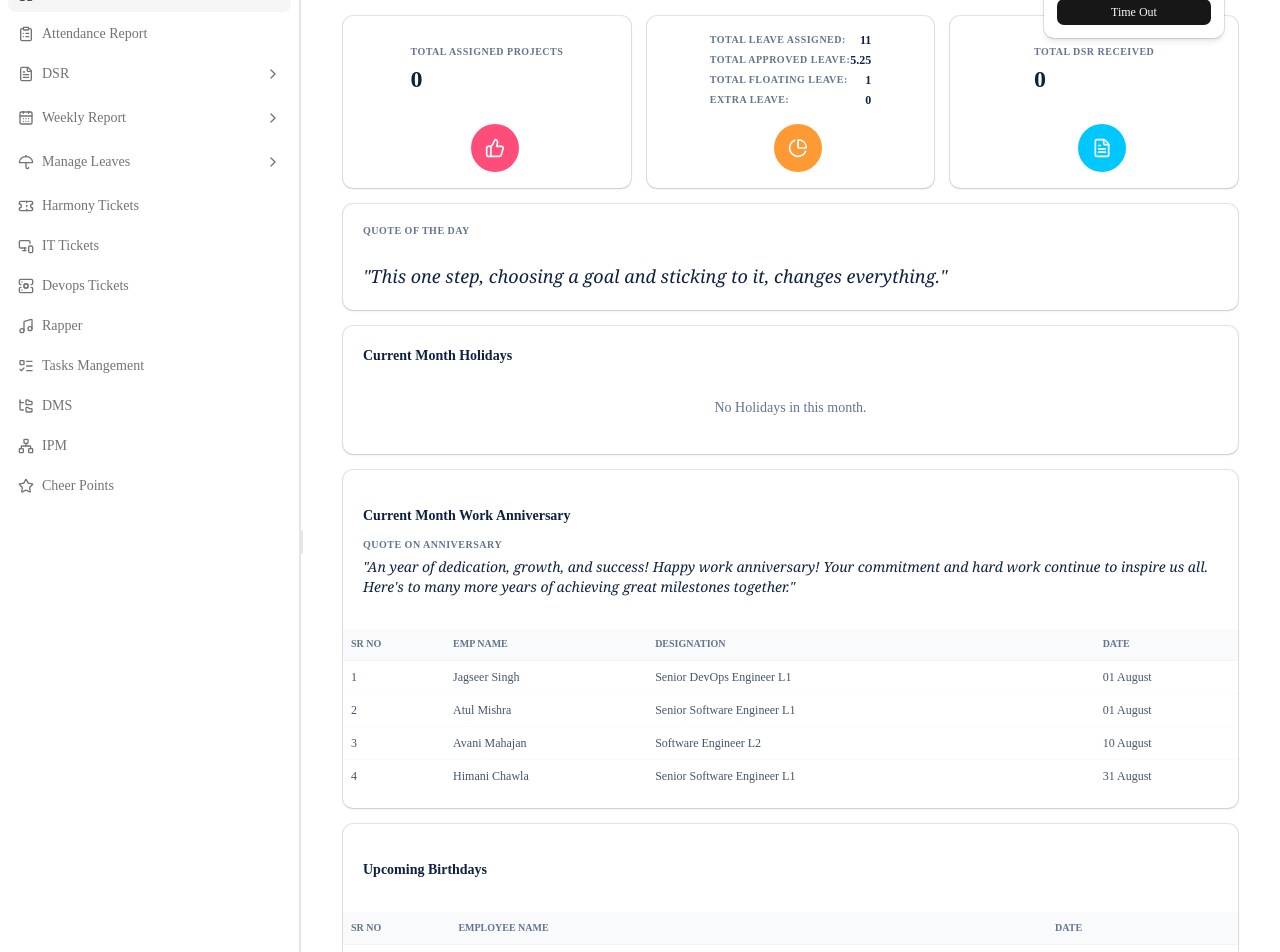
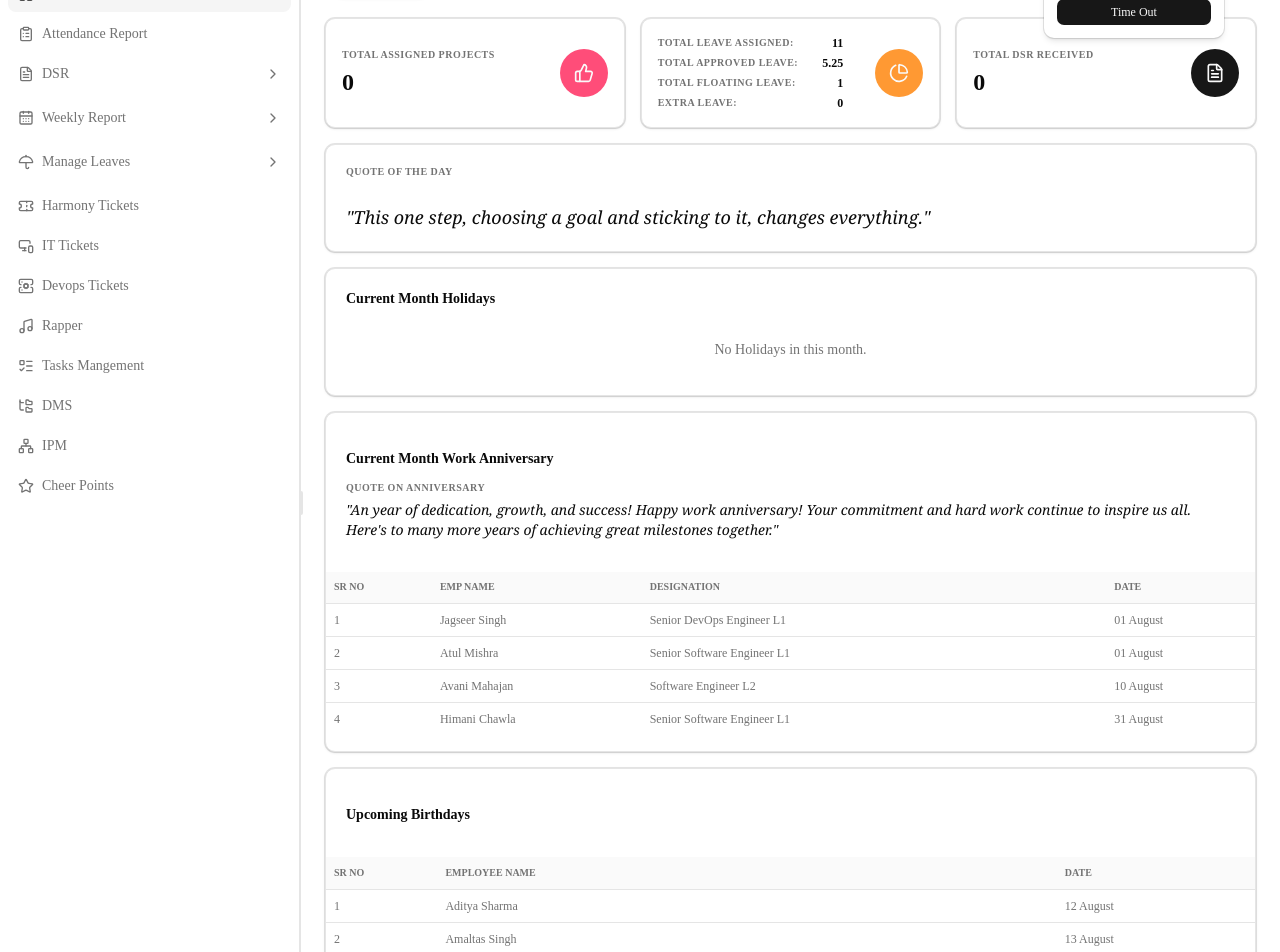
Before and after one commit to Kashina69/dsr_portal, a Next.js app: page /admin/dashboard in a window 1280 px wide. Shown: the part 120-1072 px from the top of the page. Built offline with nearby package versions, Linux system fonts and the light colour scheme.

Commit message:
feat(dashboard): implement dashboard widgets and page layout

```diff
--- a/src/app/admin/dashboard/page.tsx
+++ b/src/app/admin/dashboard/page.tsx
@@ -4,17 +4,14 @@ import { AnniversaryCard } from "@/components/dashboard/anniversary-card";
 import { BirthdayCard } from "@/components/dashboard/birthday-card";
 import { QuoteCard } from "@/components/dashboard/quote-card";
 import { StatCard } from "@/components/dashboard/stat-card";
-import { Header } from "@/components/layout/header";
 import { Card } from "@/components/ui/card";
 
 export default function DashboardPage() {
     return (
         <>
-            <Header />
-
-            <div className="flex-1 px-[18px] pb-6 max-w-7xl w-full mx-auto z-10 relative">
+            <div className="flex-1 max-w-7xl w-full mx-auto z-10 relative">
                 {/* Breadcrumbs */}
-                <div className="bg-white rounded-full px-3 py-1.5 inline-flex items-center gap-1.5 shadow-sm mb-5">
+                <div className="bg-card border rounded-full px-3 py-1.5 inline-flex items-center gap-1.5 shadow-sm mb-5">
                     <Home className="h-3.5 w-3.5 text-slate-400" />
                     <span className="text-slate-300 mx-0.5">/</span>
                     <span className="text-xs font-medium text-slate-500">Dashboard</span>
@@ -35,28 +32,28 @@ export default function DashboardPage() {
                         customContent={
                             <div className="space-y-1">
                                 <div className="flex items-center justify-between">
-                                    <span className="text-[10px] font-bold text-slate-500 uppercase tracking-wider">
+                                    <span className="text-[10px] font-bold text-muted-foreground uppercase tracking-wider">
                                         TOTAL LEAVE ASSIGNED:
                                     </span>
-                                    <span className="text-xs font-bold text-[#0f2142]">11</span>
+                                    <span className="text-xs font-bold text-foreground">11</span>
                                 </div>
                                 <div className="flex items-center justify-between">
-                                    <span className="text-[10px] font-bold text-slate-500 uppercase tracking-wider">
+                                    <span className="text-[10px] font-bold text-muted-foreground uppercase tracking-wider">
                                         TOTAL APPROVED LEAVE:
                                     </span>
-                                    <span className="text-xs font-bold text-[#0f2142]">5.25</span>
+                                    <span className="text-xs font-bold text-foreground">5.25</span>
                                 </div>
                                 <div className="flex items-center justify-between">
-                                    <span className="text-[10px] font-bold text-slate-500 uppercase tracking-wider">
+                                    <span className="text-[10px] font-bold text-muted-foreground uppercase tracking-wider">
                                         TOTAL FLOATING LEAVE:
                                     </span>
-                                    <span className="text-xs font-bold text-[#0f2142]">1</span>
+                                    <span className="text-xs font-bold text-foreground">1</span>
                                 </div>
                                 <div className="flex items-center justify-between">
-                                    <span className="text-[10px] font-bold text-slate-500 uppercase tracking-wider">
+                                    <span className="text-[10px] font-bold text-muted-foreground uppercase tracking-wider">
                                         EXTRA LEAVE:
                                     </span>
-                                    <span className="text-xs font-bold text-[#0f2142]">0</span>
+                                    <span className="text-xs font-bold text-foreground">0</span>
                                 </div>
                             </div>
                         }
@@ -66,7 +63,7 @@ export default function DashboardPage() {
                         title="TOTAL DSR RECEIVED"
                         value="0"
                         icon={<FileText className="h-5 w-5" />}
-                        iconBgColor="bg-[#00c8ff]"
+                        iconBgColor="bg-primary"
                     />
                 </div>
 
@@ -74,10 +71,10 @@ export default function DashboardPage() {
                 <QuoteCard />
 
                 {/* Holidays Card */}
-                <Card className="bg-white rounded-lg p-5 shadow-sm border-0 mt-4 h-32 flex flex-col">
-                    <h3 className="font-bold text-[#0f2142] text-sm">Current Month Holidays</h3>
+                <Card className="bg-card rounded-lg p-5 shadow-sm border mt-4 h-32 flex flex-col">
+                    <h3 className="font-bold text-foreground text-sm">Current Month Holidays</h3>
                     <div className="flex-1 flex items-center justify-center">
-                        <p className="text-slate-500 text-sm">No Holidays in this month.</p>
+                        <p className="text-muted-foreground text-sm">No Holidays in this month.</p>
                     </div>
                 </Card>
 
--- a/src/components/dashboard/anniversary-card.tsx
+++ b/src/components/dashboard/anniversary-card.tsx
@@ -17,16 +17,16 @@ const anniversaries = [
 
 export function AnniversaryCard() {
     return (
-        <Card className="bg-white rounded-lg shadow-sm border-0 mt-4 overflow-hidden">
+        <Card className="bg-card rounded-lg shadow-sm border mt-4 overflow-hidden">
             <div className="p-5 pb-4">
-                <h3 className="font-bold text-[#0f2142] text-sm mb-3">
+                <h3 className="font-bold text-foreground text-sm mb-3">
                     Current Month Work Anniversary
                 </h3>
 
-                <h4 className="text-[10px] font-bold text-slate-500 uppercase tracking-wider mb-1">
+                <h4 className="text-[10px] font-bold text-muted-foreground uppercase tracking-wider mb-1">
                     QUOTE ON ANNIVERSARY
                 </h4>
-                <p className="text-[#0f2142] italic font-serif text-sm">
+                <p className="text-foreground italic font-serif text-sm">
                     &quot;An year of dedication, growth, and success! Happy work anniversary! Your
                     commitment and hard work continue to inspire us all. Here&apos;s to many more
                     years of achieving great milestones together.&quot;
@@ -35,38 +35,35 @@ export function AnniversaryCard() {
 
             <div className="w-full overflow-x-auto">
                 <Table>
-                    <TableHeader className="bg-slate-100/50">
-                        <TableRow className="border-b-slate-100 hover:bg-transparent">
-                            <TableHead className="text-[10px] font-bold text-slate-500 uppercase h-8 py-1">
+                    <TableHeader className="bg-muted/50">
+                        <TableRow className="border-b hover:bg-transparent">
+                            <TableHead className="text-[10px] font-bold text-muted-foreground uppercase h-8 py-1">
                                 SR NO
                             </TableHead>
-                            <TableHead className="text-[10px] font-bold text-slate-500 uppercase h-8 py-1">
+                            <TableHead className="text-[10px] font-bold text-muted-foreground uppercase h-8 py-1">
                                 EMP NAME
                             </TableHead>
-                            <TableHead className="text-[10px] font-bold text-slate-500 uppercase h-8 py-1 w-1/2">
+                            <TableHead className="text-[10px] font-bold text-muted-foreground uppercase h-8 py-1 w-1/2">
                                 DESIGNATION
                             </TableHead>
-                            <TableHead className="text-[10px] font-bold text-slate-500 uppercase h-8 py-1">
+                            <TableHead className="text-[10px] font-bold text-muted-foreground uppercase h-8 py-1">
                                 DATE
                             </TableHead>
                         </TableRow>
                     </TableHeader>
                     <TableBody>
                         {anniversaries.map((anniversary) => (
-                            <TableRow
-                                key={anniversary.sr}
-                                className="border-b-slate-50 hover:bg-slate-50/50"
-                            >
-                                <TableCell className="text-xs text-slate-600 py-2">
+                            <TableRow key={anniversary.sr} className="border-b hover:bg-muted/50">
+                                <TableCell className="text-xs text-muted-foreground py-2">
                                     {anniversary.sr}
                                 </TableCell>
-                                <TableCell className="text-xs text-slate-600 py-2 whitespace-nowrap">
+                                <TableCell className="text-xs text-muted-foreground py-2 whitespace-nowrap">
                                     {anniversary.name}
                                 </TableCell>
-                                <TableCell className="text-xs text-slate-600 py-2">
+                                <TableCell className="text-xs text-muted-foreground py-2">
                                     {anniversary.designation}
                                 </TableCell>
-                                <TableCell className="text-xs text-slate-600 py-2 whitespace-nowrap">
+                                <TableCell className="text-xs text-muted-foreground py-2 whitespace-nowrap">
                                     {anniversary.date}
                                 </TableCell>
                             </TableRow>
--- a/src/components/dashboard/birthday-card.tsx
+++ b/src/components/dashboard/birthday-card.tsx
@@ -18,39 +18,36 @@ const birthdays = [
 
 export function BirthdayCard() {
     return (
-        <Card className="bg-white rounded-lg shadow-sm border-0 mt-4 overflow-hidden mb-8">
+        <Card className="bg-card rounded-lg shadow-sm border mt-4 overflow-hidden mb-8">
             <div className="p-5 pb-4">
-                <h3 className="font-bold text-[#0f2142] text-sm">Upcoming Birthdays</h3>
+                <h3 className="font-bold text-foreground text-sm">Upcoming Birthdays</h3>
             </div>
 
             <div className="w-full overflow-x-auto">
                 <Table>
-                    <TableHeader className="bg-slate-100/50">
-                        <TableRow className="border-b-slate-100 hover:bg-transparent">
-                            <TableHead className="text-[10px] font-bold text-slate-500 uppercase h-8 py-1">
+                    <TableHeader className="bg-muted/50">
+                        <TableRow className="border-b hover:bg-transparent">
+                            <TableHead className="text-[10px] font-bold text-muted-foreground uppercase h-8 py-1">
                                 SR NO
                             </TableHead>
-                            <TableHead className="text-[10px] font-bold text-slate-500 uppercase h-8 py-1 w-2/3">
+                            <TableHead className="text-[10px] font-bold text-muted-foreground uppercase h-8 py-1 w-2/3">
                                 EMPLOYEE NAME
                             </TableHead>
-                            <TableHead className="text-[10px] font-bold text-slate-500 uppercase h-8 py-1">
+                            <TableHead className="text-[10px] font-bold text-muted-foreground uppercase h-8 py-1">
                                 DATE
                             </TableHead>
                         </TableRow>
                     </TableHeader>
                     <TableBody>
                         {birthdays.map((birthday) => (
-                            <TableRow
-                                key={birthday.sr}
-                                className="border-b-slate-50 hover:bg-slate-50/50"
-                            >
-                                <TableCell className="text-xs text-slate-600 py-2">
+                            <TableRow key={birthday.sr} className="border-b hover:bg-muted/50">
+                                <TableCell className="text-xs text-muted-foreground py-2">
                                     {birthday.sr}
                                 </TableCell>
-                                <TableCell className="text-xs text-slate-600 py-2 whitespace-nowrap">
+                                <TableCell className="text-xs text-muted-foreground py-2 whitespace-nowrap">
                                     {birthday.name}
                                 </TableCell>
-                                <TableCell className="text-xs text-slate-600 py-2 whitespace-nowrap">
+                                <TableCell className="text-xs text-muted-foreground py-2 whitespace-nowrap">
                                     {birthday.date}
                                 </TableCell>
                             </TableRow>
--- a/src/components/dashboard/quote-card.tsx
+++ b/src/components/dashboard/quote-card.tsx
@@ -2,11 +2,11 @@ import { Card } from "@/components/ui/card";
 
 export function QuoteCard() {
     return (
-        <Card className="bg-white rounded-lg p-5 shadow-sm border-0 mt-4">
-            <h4 className="text-[10px] font-bold text-slate-500 uppercase tracking-wider mb-2">
+        <Card className="bg-card rounded-lg p-5 shadow-sm border mt-4">
+            <h4 className="text-[10px] font-bold text-muted-foreground uppercase tracking-wider mb-2">
                 QUOTE OF THE DAY
             </h4>
-            <p className="text-[#0f2142] italic font-serif text-lg">
+            <p className="text-foreground italic font-serif text-lg">
                 &quot;This one step, choosing a goal and sticking to it, changes everything.&quot;
             </p>
         </Card>
--- a/src/components/dashboard/stat-card.tsx
+++ b/src/components/dashboard/stat-card.tsx
@@ -11,22 +11,22 @@ interface StatCardProps {
 
 export function StatCard({ title, value, icon, iconBgColor, customContent }: StatCardProps) {
     return (
-        <Card className="bg-white rounded-lg p-4 shadow-sm border-0 flex items-center justify-between">
+        <Card className="bg-card rounded-lg p-4 shadow-sm border flex flex-row items-center justify-between">
             <div className="flex-1 flex flex-col justify-center gap-1">
                 {customContent ? (
                     customContent
                 ) : (
                     <>
-                        <h4 className="text-[10px] font-bold text-slate-500 uppercase tracking-wider">
+                        <h4 className="text-[10px] font-bold text-muted-foreground uppercase tracking-wider">
                             {title}
                         </h4>
-                        <p className="text-2xl font-bold text-[#0f2142]">{value}</p>
+                        <p className="text-2xl font-bold text-foreground">{value}</p>
                     </>
                 )}
             </div>
             <div
                 className={cn(
-                    "flex h-12 w-12 shrink-0 items-center justify-center rounded-full text-white ml-4",
+                    "flex h-12 w-12 shrink-0 items-center justify-center rounded-full text-primary-foreground ml-4",
                     iconBgColor,
                 )}
             >
```
